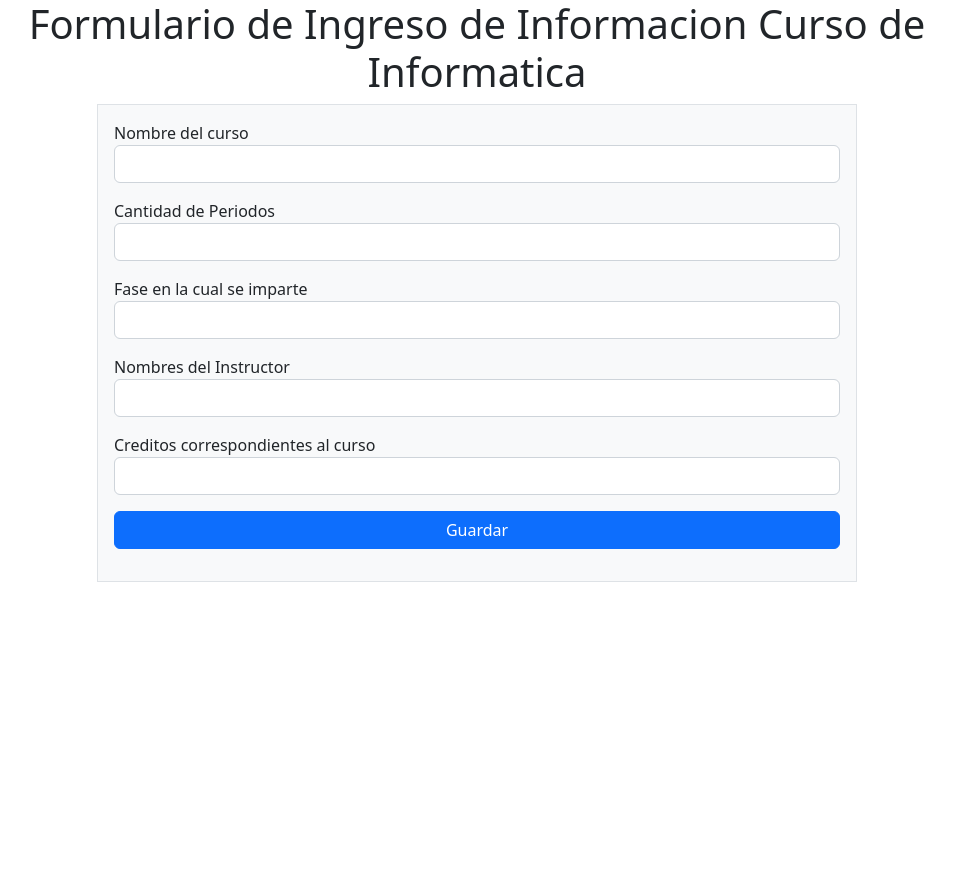
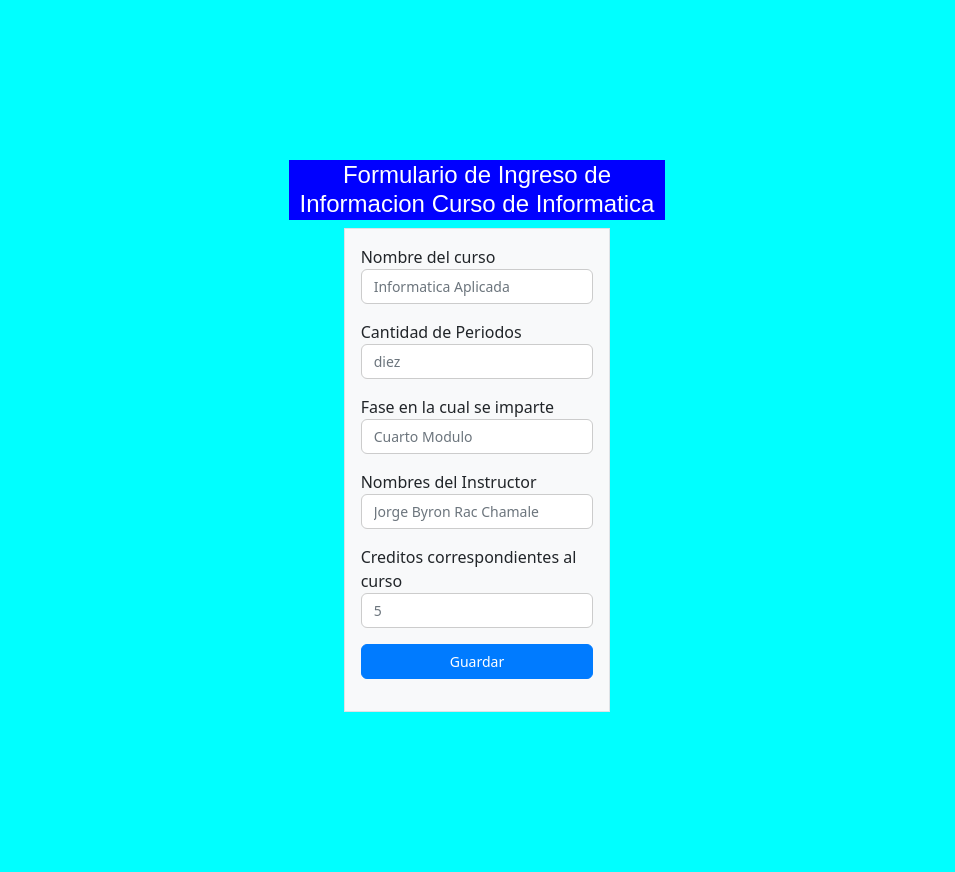
Before and after one commit to byron1614/examenparcialrac, a PHP site: page / in a window 1280 px wide. Shown: the whole page, without its empty margins (163-1118 px from the left). Before the commit the page ends 582 px from the top, so only its background shows below. Run offline with PHP 8.4, Linux system fonts and the light colour scheme.

Commit message:
se finalizo con el formulario de ingreso de inf.

```diff
--- a/vistas/cursos/index.php
+++ b/vistas/cursos/index.php
@@ -7,39 +7,79 @@
     <link href="https://cdn.jsdelivr.net/npm/bootstrap@5.2.3/dist/css/bootstrap.min.css" rel="stylesheet" integrity="sha384-rbsA2VBKQhggwzxH7pPCaAqO46MgnOM80zW1RWuH61DGLwZJEdK2Kadq2F9CUG65" crossorigin="anonymous">
     <title>Cursos de Informatica</title>
 </head>
+<style>
+body {
+            background-color: #f2f2f2;
+            background-color: aqua;
+        }
+
+
+        .container {
+            max-width: 400px;
+            margin: 20vh auto;
+        }
+
+        .form-control {
+            border-color: #ccc;
+            font-size: 14px;
+            padding: 0.375rem 0.75rem;
+        }
+
+        .btn-primary {
+            background-color: #007bff;
+            border-color: #007bff;
+            font-size: 14px;
+            padding: 0.375rem 0.75rem;
+        }
+
+        .btn-primary:hover {
+            background-color: #0069d9;
+            border-color: #0062cc;
+        }
+
+        .custom-heading {
+            background-color: blue;
+            color: white;
+            font-family: "Arial", sans-serif;
+            padding: 1px;
+            text-align: center;
+            display: flex;
+
+        }
+    </style>
 <body>
     <div class="container">
-        <h1 class="text-center">Formulario de Ingreso de Informacion Curso de Informatica</h1>
+        <h4 class="custom-heading">Formulario de Ingreso de Informacion Curso de Informatica</h4>
         <div class="row justify-content-center">
             <form action="/EXAMENPARCIALRAC/controladores/cursos/guardar.php" method="POST" class="col-lg-8 border bg-light p-3">
                 <div class="row mb-3">
                     <div class="col">
                         <label for="cursos_nombre">Nombre del curso</label>
-                        <input type="text" name="cursos_nombre" id="cursos_nombre" class="form-control" required>
+                        <input type="text" name="cursos_nombre" id="cursos_nombre" placeholder="Informatica Aplicada" class="form-control" required>
                     </div>
                 </div>
                 <div class="row mb-3">
                     <div class="col">
                         <label for="cursos_cantidad_de_periodos">Cantidad de Periodos</label>
-                        <input type="text" name="cursos_cantidad_de_periodos" id="cursos_cantidad_de_periodos" class="form-control" required>
+                        <input type="text" name="cursos_cantidad_de_periodos" id="cursos_cantidad_de_periodos" placeholder="diez" class="form-control" required>
                     </div>
                 </div>
                 <div class="row mb-3">
                     <div class="col">
                         <label for="cursos_fase_de_imparticion">Fase en la cual se imparte</label>
-                        <input type="text" name="cursos_fase_de_imparticion" id="cursos_fase_de_imparticion" class="form-control" required>
+                        <input type="text" name="cursos_fase_de_imparticion" id="cursos_fase_de_imparticion" placeholder="Cuarto Modulo" class="form-control" required>
                     </div>
                 </div>
                 <div class="row mb-3">
                     <div class="col">
                         <label for="cursos_nombre_del_instructor">Nombres del Instructor</label>
-                        <input type="text" name="cursos_nombre_del_instructor" id="cursos_nombre_del_instructor" class="form-control" required>
+                        <input type="text" name="cursos_nombre_del_instructor" id="cursos_nombre_del_instructor" placeholder="Jorge Byron Rac Chamale"class="form-control" required>
                     </div>
                 </div>
                 <div class="row mb-3">
                     <div class="col">
                         <label for="cursos_creditos">Creditos correspondientes al curso</label>
-                        <input type="number" name="cursos_creditos" id="cursos_creditos" class="form-control"required>
+                        <input type="number" name="cursos_creditos" id="cursos_creditos" placeholder="5" class="form-control"required>
                     </div>
                 </div>
                 <div class="row mb-3">
```
